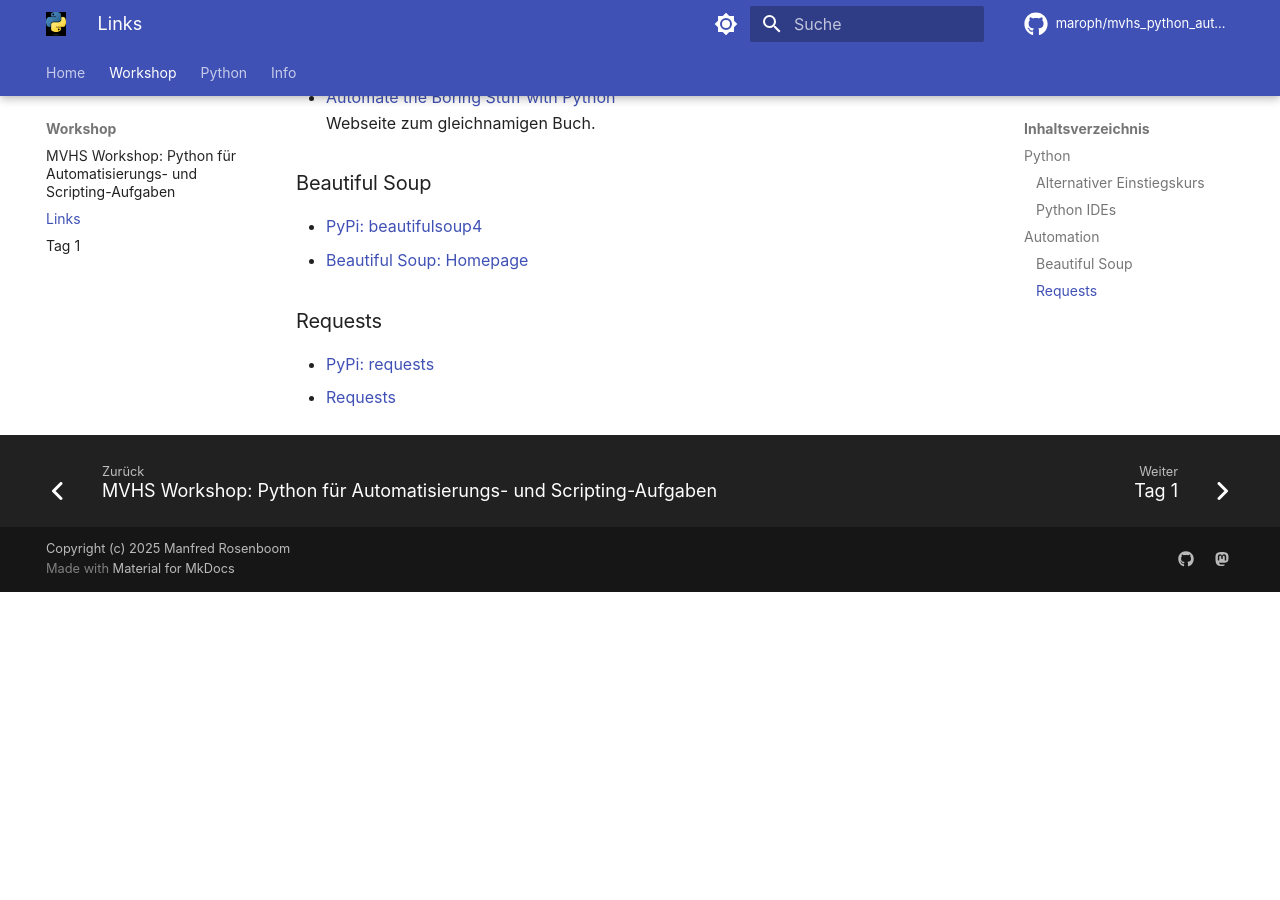
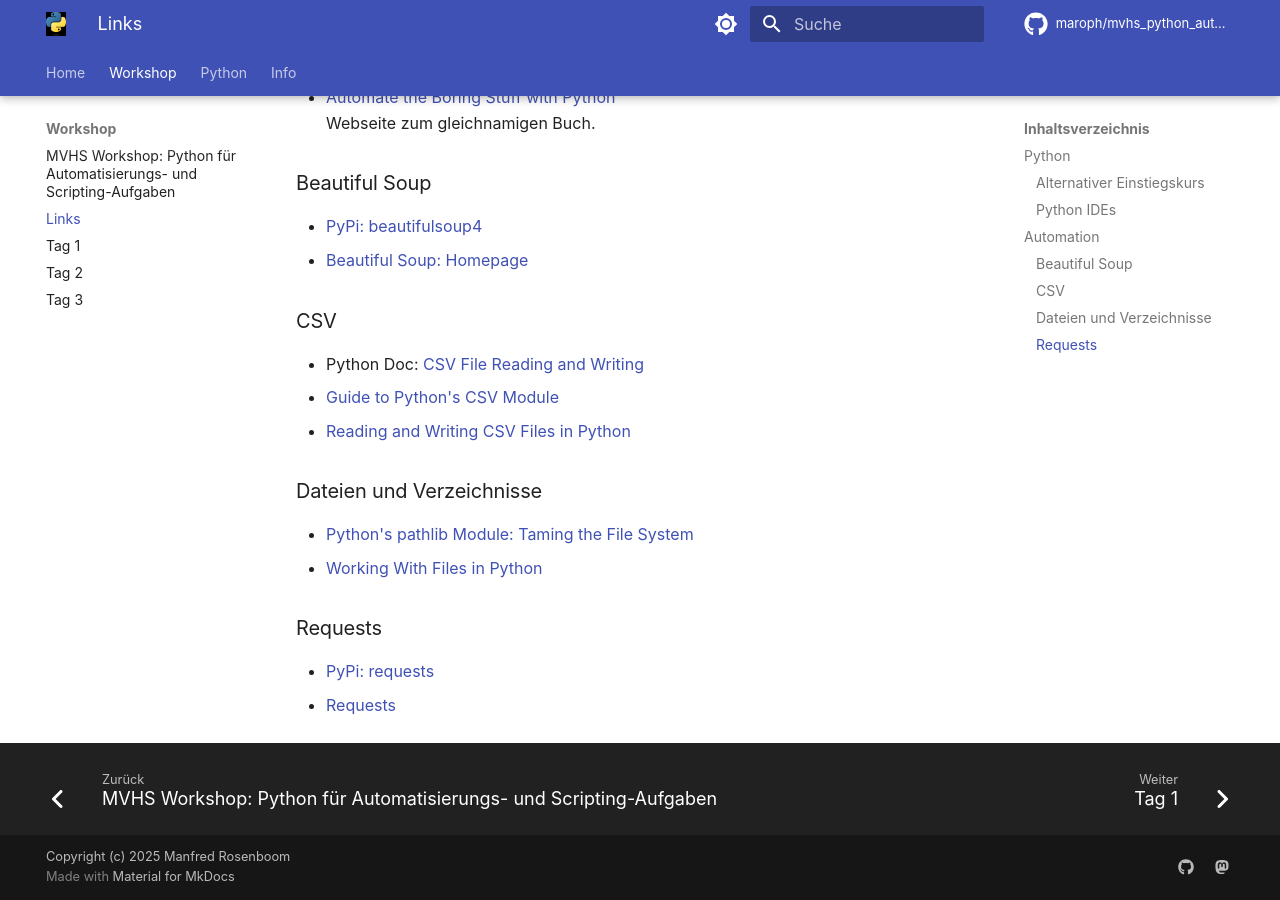
Before and after one commit to maroph/mvhs_python_automatisierung_scripting, an MkDocs documentation site: the page built from docs/workshop/links.md, in a window 1280 px wide and 900 px high, scrolled down 706 px. Built offline with MkDocs 1.6.1 and Material for MkDocs 9.7.7, drawn with Linux system fonts in a browser that asks for light colours; plug-ins that fetch from the network failed and are left out; comment, search, counter and statistics services are not loaded; before the commit the page ends 1298 px from its top, so only the background shows below that.

Commit message:
add more links for the workshop

```diff
--- a/docs/workshop/links.md
+++ b/docs/workshop/links.md
@@ -28,6 +28,15 @@ Selbststudium absolviert werden.
 * [PyPi: beautifulsoup4](https://pypi.org/project/beautifulsoup4/)
 * [Beautiful Soup: Homepage](https://www.crummy.com/software/BeautifulSoup/)
 
+### CSV
+* Python Doc: [CSV File Reading and Writing](https://docs.python.org/3.12/library/csv.html)
+* [Guide to Python's CSV Module](https://dev.to/devasservice/guide-to-pythons-csv-module-32ie)
+* [Reading and Writing CSV Files in Python](https://realpython.com/python-csv/)
+
+### Dateien und Verzeichnisse
+* [Python's pathlib Module: Taming the File System](https://realpython.com/python-pathlib/)
+* [Working With Files in Python](https://realpython.com/working-with-files-in-python/)
+
 ### Requests
 * [PyPi: requests](https://pypi.org/project/requests/)
 * [Requests](https://requests.readthedocs.io/en/latest/)
--- a/mkdocs.yml
+++ b/mkdocs.yml
@@ -59,6 +59,8 @@ nav:
         - workshop.md
         - Links: workshop/links.md
         - Tag 1: workshop/tag1.md
+        - Tag 2: workshop/tag2.md
+        - Tag 3: workshop/tag3.md
     - Python:
         - python.md
         - Links: python/links.md
@@ -110,5 +112,7 @@ extra:
     social:
         - icon: fontawesome/brands/github
           link: https://github.com/maroph
+          name: github.com/maroph
         - icon: fontawesome/brands/mastodon
           link: https://mastodon.social/@maroph
+          name: mastodon.social/@maroph
```
Also changed, not shown: docs/python/links.md (+1 -0 lines), docs/workshop/tag1.md (+1 -1 lines), docs/workshop/tag2.md (added, +1 -0 lines), docs/workshop/tag3.md (added, +1 -0 lines).
